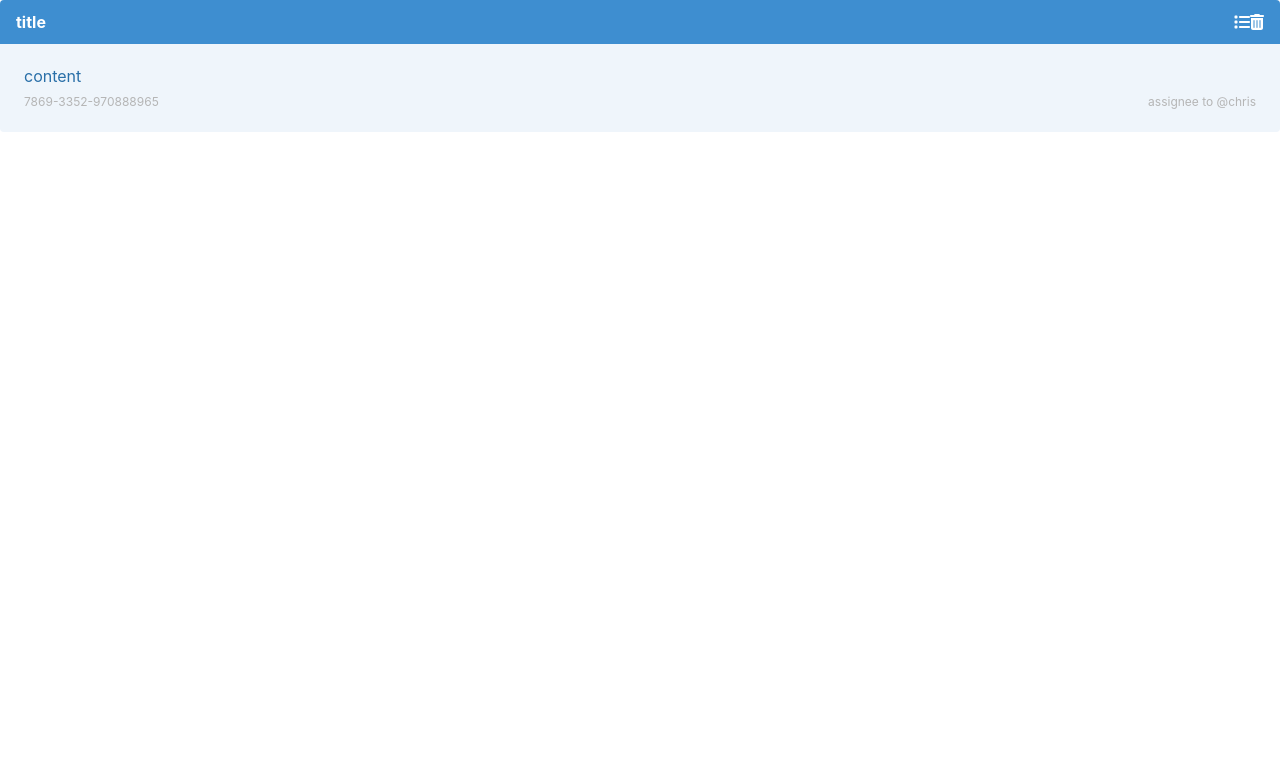
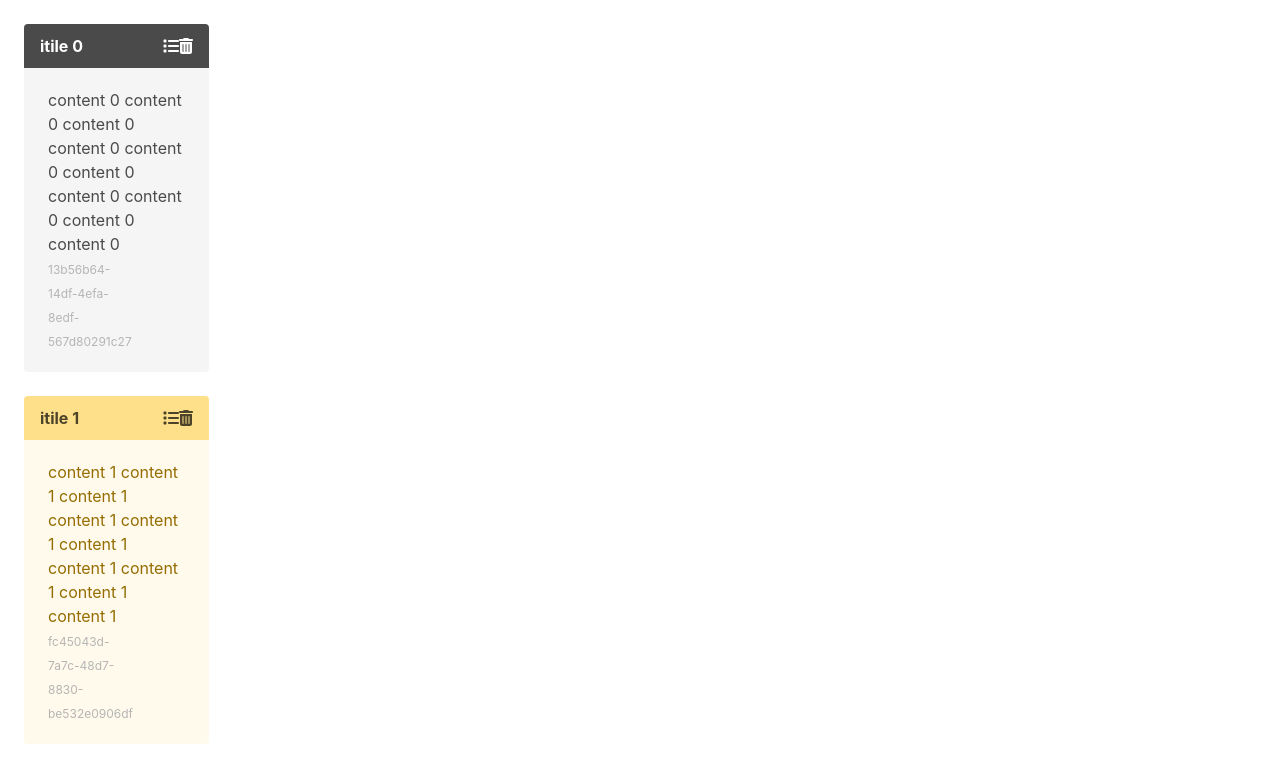
Before and after one commit to tim811223/ReactLab, a React (Vite) app in the folder CH9-Forms/ch9-todoitem/: page / in a window 1280 px wide. Shown: the top 766 px of the page. Built offline with nearby package versions, Linux system fonts and the light colour scheme; the HTML template or start-up script is replaced by a standard one.

Commit message:
npm新增 "lodash","uuid" ,並初步完成ToDoItem

```diff
--- a/CH9-Forms/ch9-todoitem/package.json
+++ b/CH9-Forms/ch9-todoitem/package.json
@@ -16,12 +16,16 @@
     "@fortawesome/free-solid-svg-icons": "^6.5.1",
     "@fortawesome/react-fontawesome": "^0.2.0",
     "bulma": "^0.9.4",
+    "lodash": "^4.17.21",
     "react": "^18.2.0",
-    "react-dom": "^18.2.0"
+    "react-dom": "^18.2.0",
+    "uuid": "^9.0.1"
   },
   "devDependencies": {
+    "@types/lodash": "^4.17.0",
     "@types/react": "^18.2.56",
     "@types/react-dom": "^18.2.19",
+    "@types/uuid": "^9.0.8",
     "@typescript-eslint/eslint-plugin": "^7.0.2",
     "@typescript-eslint/parser": "^7.0.2",
     "@vitejs/plugin-react": "^4.2.1",
--- a/CH9-Forms/ch9-todoitem/src/App.tsx
+++ b/CH9-Forms/ch9-todoitem/src/App.tsx
@@ -2,6 +2,7 @@ import 'bulma/css/bulma-rtl.min.css';
 import { useState } from 'react'
 import { Editor } from './ToDos/Editor'
 import { ToDoItem } from './ToDos/ToDoItem';
+import { TodoList } from './ToDos/ToDoList';
 
 function App() {
   ///設定預設值,傳入Editor component
@@ -16,7 +17,8 @@ function App() {
   return (
     <>
       {/* <Editor {...todo}/> */}
-      <ToDoItem {...todo}/>
+      {/* <ToDoItem {...todo}/> */}
+      <TodoList/>
     </>
   )
 }
--- a/CH9-Forms/ch9-todoitem/src/ToDos/ToDoItem.tsx
+++ b/CH9-Forms/ch9-todoitem/src/ToDos/ToDoItem.tsx
@@ -46,7 +46,7 @@ const color = resolved ? '' :
             </div>
             <div className="columns is-mobile">
               <div className="column">
-                <span className="has-text-grey-light is-size-7">{id}</span>
+                <span className="has-text-grey-light is-size-7 is-8">{id}</span>
               </div>
               <div className="column has-text-right">
                 {
--- a/CH9-Forms/ch9-todoitem/src/ToDos/ToDoList.tsx
+++ b/CH9-Forms/ch9-todoitem/src/ToDos/ToDoList.tsx
@@ -0,0 +1,19 @@
+import { FC, useState } from "react";
+import { ToDoItem } from "./ToDoItem";
+import { TodoItemModel, getTodoItem } from "./utils/getTodoItems";
+
+
+const items = getTodoItem(10);
+export const TodoList:FC=()=>{
+  const [todos, setTodo] = useState<TodoItemModel[]>(items);
+
+    return (
+      <div className="column is-multiline">
+        {todos.map(i =>
+          <div className="column is-2" key={i.id}>
+            <ToDoItem {...i} />
+          </div>)}
+      </div>
+    );
+
+}
--- /dev/null
+++ b/CH9-Forms/ch9-todoitem/src/ToDos/utils/getTodoItems.tsx
@@ -0,0 +1,27 @@
+import _ from 'lodash';
+import {v4 as uuid} from 'uuid';
+
+export interface TodoItemModel{
+  id:string;
+  title:string;
+  content:string;
+  priority:number;
+  resolved:boolean;
+  assignee?:string;
+  createdAt:number;
+  lastModifiedAt:number;
+}
+
+export const getTodoItem = (n:number): TodoItemModel[]=>
+  _.range(n).map(i=>{
+    const t= Date.now();
+    return {
+      id:uuid(),
+      title:`itile ${i}`,
+      content:`content ${i} `.repeat(10),
+      priority:i%3,
+      resolved:!(i%7),
+      createdAt:t,
+      lastModifiedAt:t,
+    }
+  });
```
Also changed, not shown: 1 other file (tests, documents, lock files or other folders).
